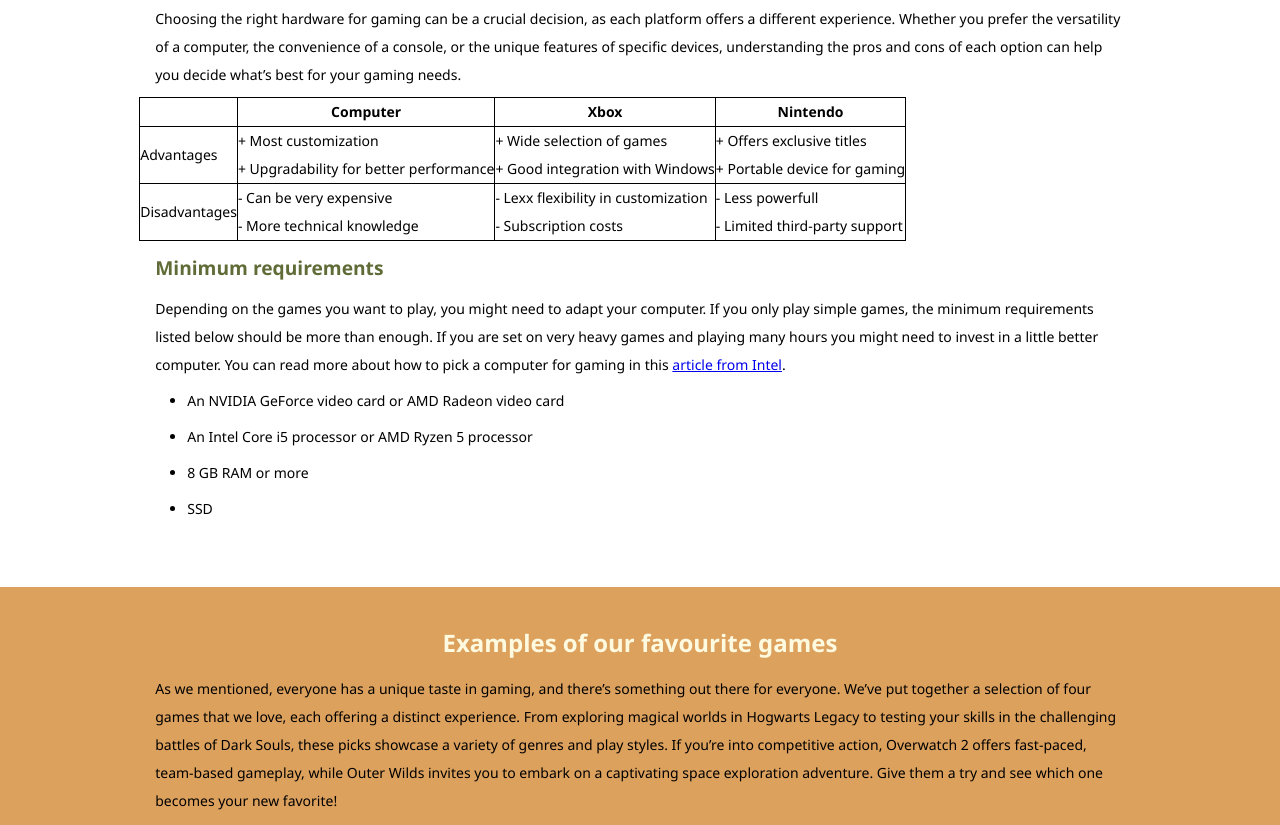
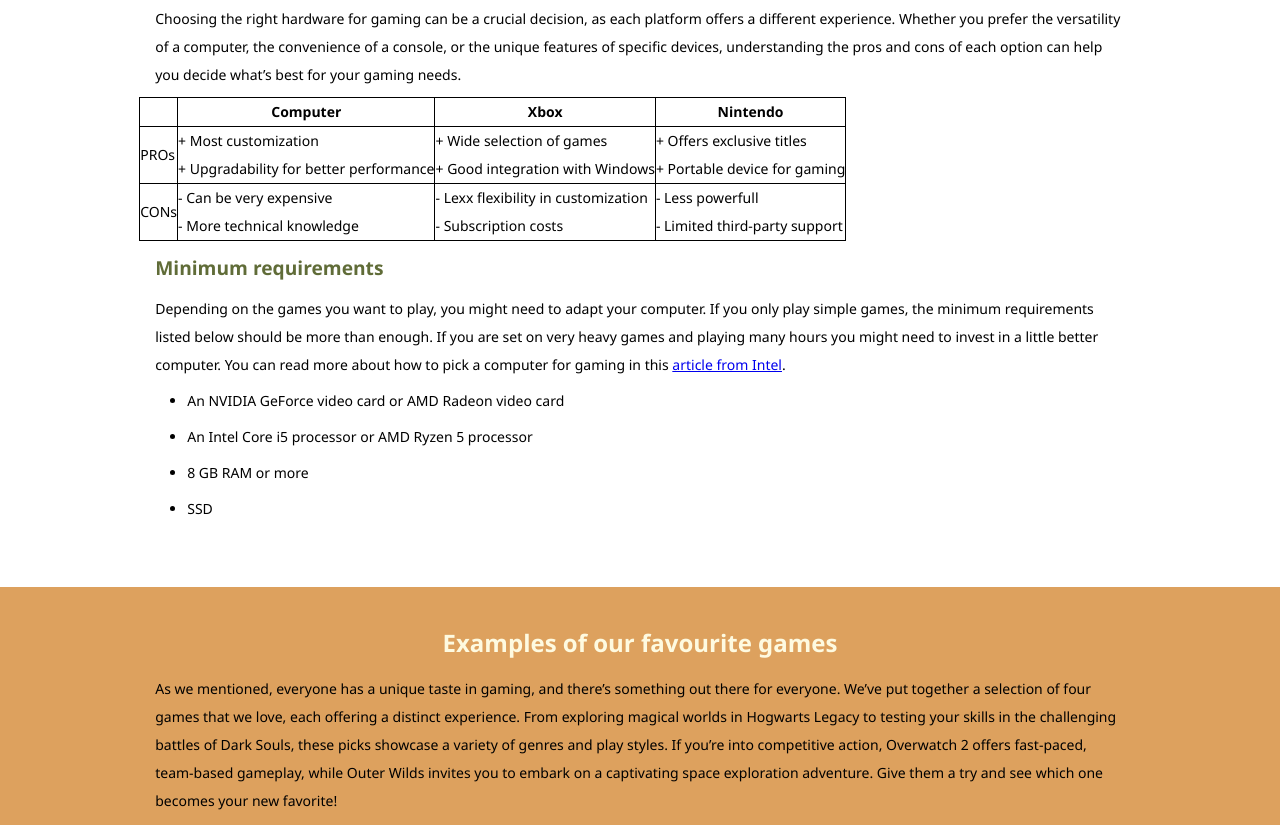
Before and after one commit to evzistara/test, a plain HTML site: page index.html in a window 1280 px wide. Shown: the part 1529-2354 px from the top of the page. Drawn offline with Linux system fonts and the light colour scheme.

Commit message:
Update index.html

```diff
--- a/index.html
+++ b/index.html
@@ -65,13 +65,13 @@
                 <th>Nintendo</th>
             </tr>
             <tr>
-                <td>Advantages</td>
+                <td>PROs</td>
                 <td>+ Most customization <br> + Upgradability for better performance</td>
                 <td>+ Wide selection of games <br> + Good integration with Windows</td>
                 <td>+ Offers exclusive titles <br> + Portable device for gaming</td>
             </tr>
             <tr>
-                <td>Disadvantages</td>
+                <td>CONs</td></td>
                 <td>- Can be very expensive <br> - More technical knowledge</td>
                 <td>- Lexx flexibility in customization<br> - Subscription costs</td>
                 <td>- Less powerfull <br> - Limited third-party support</td>
```
